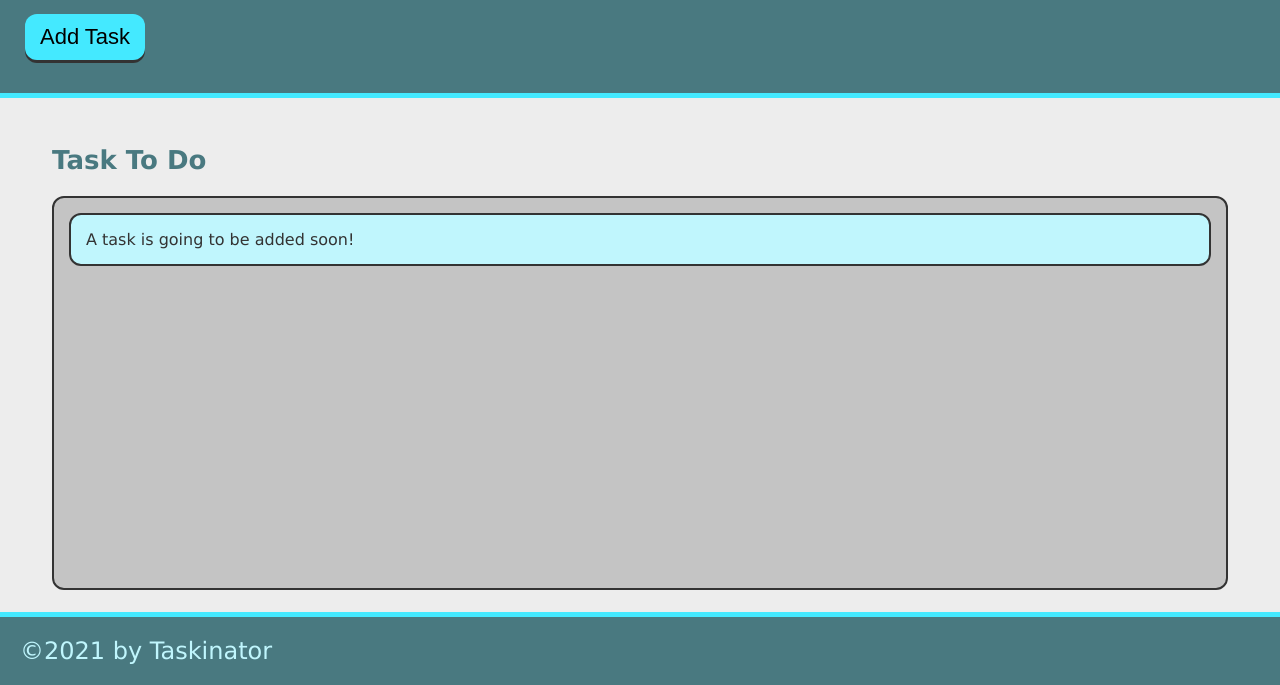
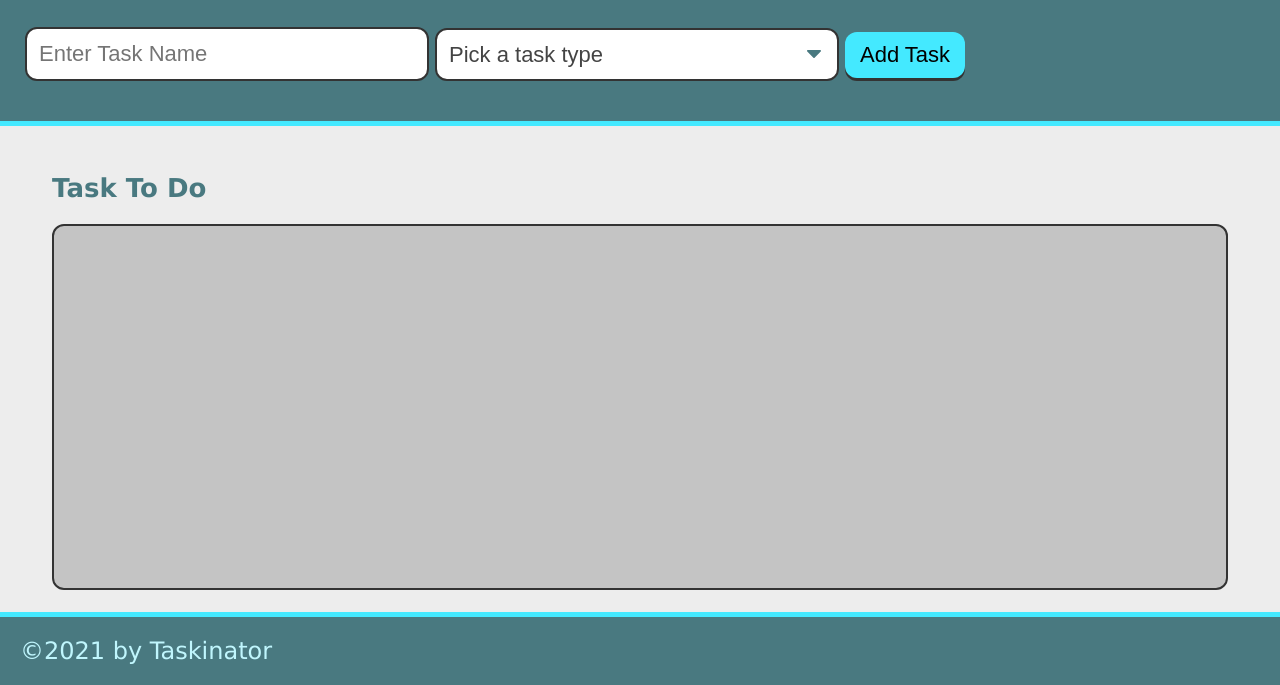
Before and after one commit to PaulThomasWI/myTasks, a plain HTML site: page index.html in a window 1280 px wide. Shown: the part 115-800 px from the top of the page. Drawn offline with Linux system fonts and the light colour scheme.

Commit message:
building out form submission

```diff
--- a/index.html
+++ b/index.html
@@ -11,15 +11,29 @@
     <header>
         <h1 class="page-title">Taskinator</h1>
         <p>Click the button below to add a new task!</p>
-        <button id="save-task" class="btn">Add Task</button>
+
+        <form id="task-form">
+            <div class="form-group">
+                <input type="text" name="task-name" placeholder="Enter Task Name" />
+            </div>
+            <div class="form-group">
+                <select name="task-type" class="select-dropdown">
+                  <option value="" disabled selected>Pick a task type</option>
+                  <option value="Print">Print</option>
+                  <option value="Web">Web</option>
+                  <option value="Mobile">Mobile</option>
+                </select>
+            </div>
+            <div class="form-group">
+                <button id="save-task" class="btn">Add Task</button>
+            </div>
+        </form>
     </header>
 
     <main class="page-content">
         <section class="task-list-wrapper">
             <h2 class="list-title">Task To Do</h2>
-            <ul class="task-list" id="tasks-to-do">
-                <li class="task-item">A task is going to be added soon!</li>
-            </ul>
+            <ul class="task-list" id="tasks-to-do"></ul>
         </section>
     </main>
 
```
